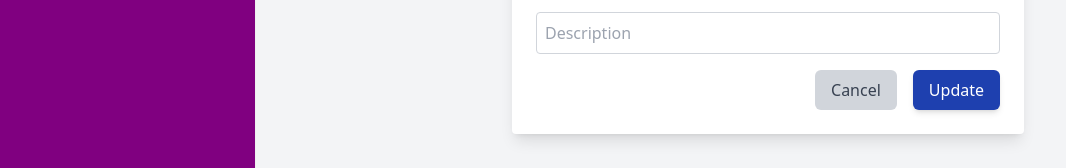
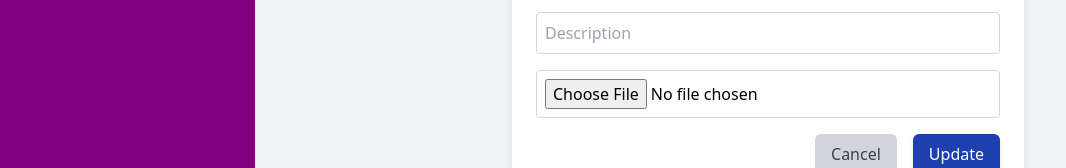
Before and after one commit to zeeshan-exo/eccomernce-platform-forntend, a React (Vite) app: page /admin/product/update/1 in a window 1280 px wide. Shown: the part 342-510 px from the top of the page, without its empty margins (0-1066 px from the left). Built offline with nearby package versions, Linux system fonts and the light colour scheme; no server answers; sample sign-in values are in the browser's storage.

Commit message:
code optimization

```diff
--- a/src/features/baseApi.js
+++ b/src/features/baseApi.js
@@ -10,7 +10,5 @@ export const baseApi = createApi({
 
   endpoints: () => ({}),
 });
-// console.log(import.meta.env);
-// console.log(apiUrl);
 
 export const { reducer: apiReducer, middleware: apiMiddleware } = baseApi;
--- a/src/pages/ProductForm.jsx
+++ b/src/pages/ProductForm.jsx
@@ -19,6 +19,7 @@ const productValidation = Yup.object({
   details: Yup.string().optional(),
   category: Yup.string().required("Category is required"),
   subCategory: Yup.string().required("Sub-category is required"),
+  image: Yup.mixed().optional(),
 });
 
 function ProductForm({ isUpdate, id, onClose }) {
@@ -54,6 +55,11 @@ function ProductForm({ isUpdate, id, onClose }) {
     },
     { name: "price", placeholder: "Price" },
     { name: "details", type: "text", placeholder: "Description" },
+    {
+      name: "image",
+      type: "file",
+      placeholder: "chosse file",
+    },
   ];
 
   const { control, handleSubmit, formState, reset } = useForm({
@@ -65,6 +71,7 @@ function ProductForm({ isUpdate, id, onClose }) {
       subCategory: "",
       price: "",
       details: "",
+      image: null,
     },
   });
 
@@ -77,6 +84,7 @@ function ProductForm({ isUpdate, id, onClose }) {
         subCategory: data?.subCategory?.name || "",
         price: data?.price || "",
         details: data?.details || "",
+        image: data?.image || null,
       });
     }
   }, [data, isUpdate, reset]);
@@ -84,11 +92,23 @@ function ProductForm({ isUpdate, id, onClose }) {
   const handleFormSubmit = useCallback(
     async (formData) => {
       try {
+        const { image, ...restData } = formData;
+        const formDataToSend = new FormData();
+
+        Object.keys(restData).forEach((key) => {
+          formDataToSend.append(key, restData[key]);
+        });
+
+        if (image && image.length > 0) {
+          formDataToSend.append("image", image[0]);
+        }
+
         if (isUpdate) {
-          await updateProduct({ id, ...formData }).unwrap();
+          await updateProduct({ id, formData: formDataToSend }).unwrap();
         } else {
-          await createProduct(formData).unwrap();
+          await createProduct(formDataToSend).unwrap();
         }
+
         onClose();
       } catch (error) {
         console.error("Form submission error:", error);
@@ -105,6 +125,7 @@ function ProductForm({ isUpdate, id, onClose }) {
         title={isUpdate ? `${data?.name || ""}` : "Add Product"}
         fields={formFields}
         onSubmit={handleSubmit(handleFormSubmit)}
+        encType={"multipart/form-data"}
         onCancel={onClose}
         isLoading={updateLoading || createLoading}
         submitLabel={isUpdate ? "Update" : "Add"}
--- a/src/pages/LandingPage.jsx
+++ b/src/pages/PublicPages/LandingPage.jsx
@@ -1,9 +1,9 @@
 import React from "react";
 import { Link } from "react-router-dom";
 import { useSelector } from "react-redux";
-import Header from "../components/Header";
-import Footer from "../components/Footer";
-import elec from "../assets/elec.png";
+import Header from "../../components/Header";
+import Footer from "../../components/Footer";
+import elec from "../../assets/elec.png";
 
 const LandingPage = () => {
   const user = useSelector((state) => state.auth.user);
--- a/src/routes/AppRoutes.jsx
+++ b/src/routes/AppRoutes.jsx
@@ -1,23 +1,23 @@
 import { lazy } from "react";
 import PATHS from "./Paths.jsx";
 
-import LandingPage from "../pages/LandingPage";
+import LandingPage from "../pages/PublicPages/LandingPage.jsx";
 const Signup = lazy(() => import("../pages/signup"));
 const Login = lazy(() => import("../pages/login"));
 const Cart = lazy(() => import("../pages/Cart.jsx"));
 const NotFound = lazy(() => import("../pages/NotFound"));
-const OrderCreate = lazy(() => import("../pages/userPages/Order.jsx"));
+const OrderCreate = lazy(() => import("../pages/PublicPages/Order.jsx"));
 
 const HomeLayout = lazy(() => import("../Layout/HomeLayout.jsx"));
 const AdminLayout = lazy(() => import("../Layout/AdminLayout"));
 
-const Products = lazy(() => import("../pages/userPages/ProductsList.jsx"));
-const Categories = lazy(() => import("../pages/userPages/categories.jsx"));
+const Products = lazy(() => import("../pages/PublicPages/ProductsList.jsx"));
+const Categories = lazy(() => import("../pages/PublicPages/categories.jsx"));
 const subCategories = lazy(
-  () => import("../pages/userPages/subCategoriesList.jsx")
+  () => import("../pages/PublicPages/subCategoriesList.jsx")
 );
 const ProductDetails = lazy(
-  () => import("../pages/userPages/ProductDetails.jsx")
+  () => import("../pages/PublicPages/ProductDetails.jsx")
 );
 
 const ProtectedRoute = lazy(() => import("../ProtectedRoute"));
```
Also changed, not shown: src/pages/PublicPages/Order.jsx (renamed from src/pages/userPages/Order.jsx), src/pages/PublicPages/ProductDetails.jsx (renamed from src/pages/userPages/ProductDetails.jsx), src/pages/PublicPages/ProductsList.jsx (renamed from src/pages/userPages/ProductsList.jsx), src/pages/PublicPages/categories.jsx (renamed from src/pages/userPages/categories.jsx), src/pages/PublicPages/subCategoriesList.jsx (renamed from src/pages/userPages/subCategoriesList.jsx).
